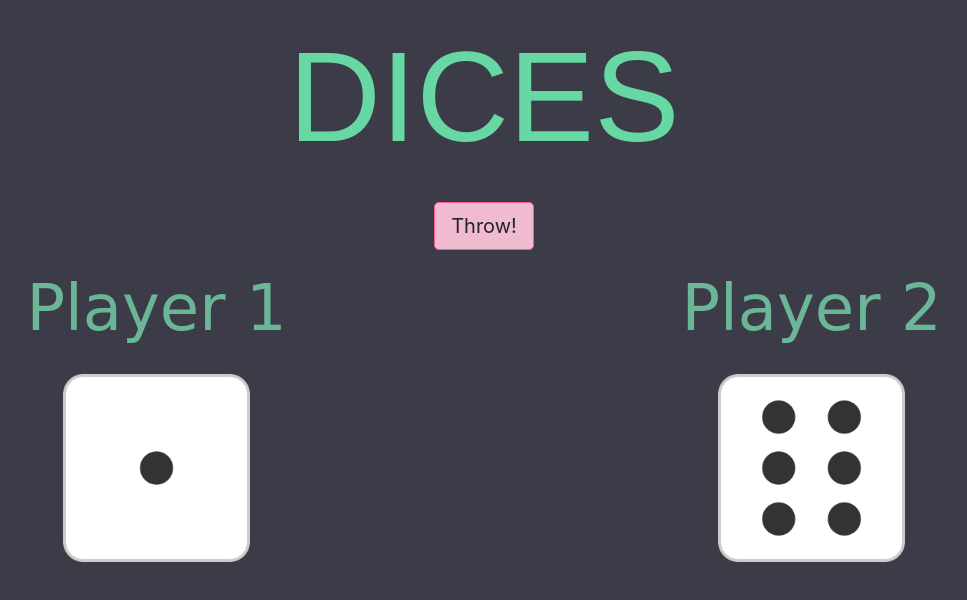
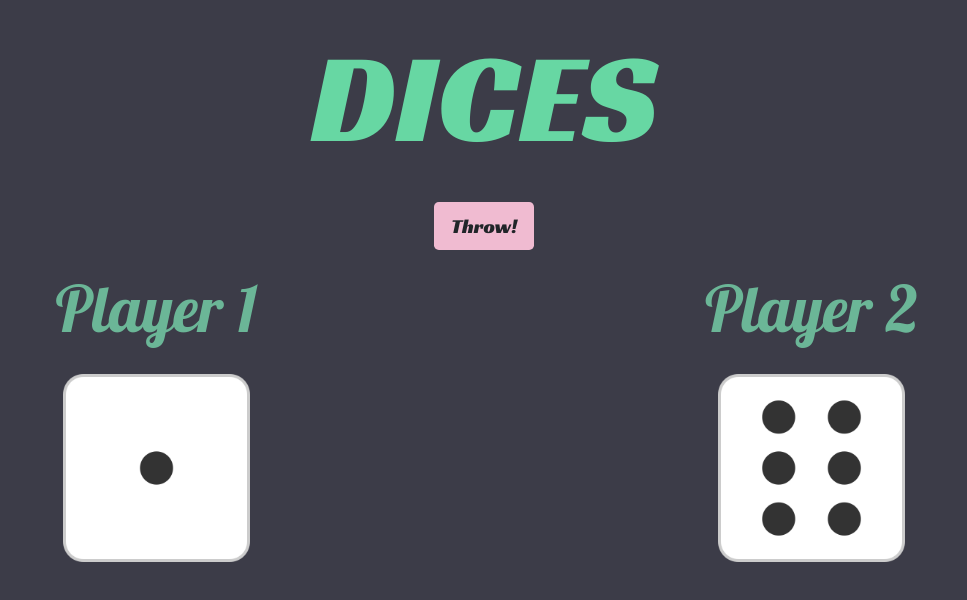
Before and after one commit to filiptomczak/Dice, a plain HTML site: page index.html in a window 1280 px wide. Shown: the whole page, without its empty margins (156-1123 px from the left). Drawn offline with nearby package versions, Linux system fonts and the light colour scheme; files whose address does not match are found by name.

Commit message:
styles changes

```diff
--- a/css/styles.css
+++ b/css/styles.css
@@ -2,23 +2,27 @@ body{
   text-align: center;
   background-color: #3c3c48;
 }
-
 .title-heading{
   color: #67d7a3;
   padding: 20px 0;
   font-size: 8rem;
-  font-family: fantasy;
+  font-family: 'Racing Sans One', cursive;
 }
 .throw-btn{
   margin-bottom: 20px;
   background-color: #f0bbd1;
-  border-color: #f75a94;
+  font-size: 20px;
+  font-family: 'Racing Sans One', cursive;
+  transition: .5s;
 }
 .throw-btn:hover{
   background-color: #f75a94;
   border-color: #e2368d;
 }
-
+.throw-btn:focus {
+  outline: none;
+  box-shadow: none;
+}
 .dice-img{
   width: 30%;
 }
@@ -27,7 +31,7 @@ body{
   color: #6bb697;
   padding-bottom: 20px;
   font-size: 4rem;
-  font-family: cursive;
+  font-family: 'Lobster', cursive;
 }
 
 .color-winner{
--- a/index.html
+++ b/index.html
@@ -5,14 +5,10 @@
   <meta charset="utf-8">
   <title>Dice game!</title>
 
-  <link rel="stylesheet" href="C:\Users\Student\Desktop\work\own\web\bootstrap\bootstrap-4.5.3-dist\css\bootstrap.css">
-
-  <link rel="stylesheet" href="C:\Users\Student\Desktop\work\own\web\Dice\css\styles.css">
-
-  <script src="C:\Users\Student\Desktop\work\own\web\js\jquery.js"></script>
-
-  <script src="C:\Users\Student\Desktop\work\own\web\bootstrap\bootstrap-4.5.3-dist\js\bootstrap.bundle.min.js"></script>
-
+  <link href="https://fonts.googleapis.com/css2?family=Lobster&family=Racing+Sans+One&display=swap" rel="stylesheet">
+  <script src="https://ajax.googleapis.com/ajax/libs/cesiumjs/1.78/Build/Cesium/Cesium.js"></script>
+  <link rel="stylesheet" href="https://cdn.jsdelivr.net/npm/bootstrap@4.5.3/dist/css/bootstrap.min.css" integrity="sha384-TX8t27EcRE3e/ihU7zmQxVncDAy5uIKz4rEkgIXeMed4M0jlfIDPvg6uqKI2xXr2" crossorigin="anonymous">
+  <link rel="stylesheet" href="css/styles.css">
 </head>
 
 <body>
```
